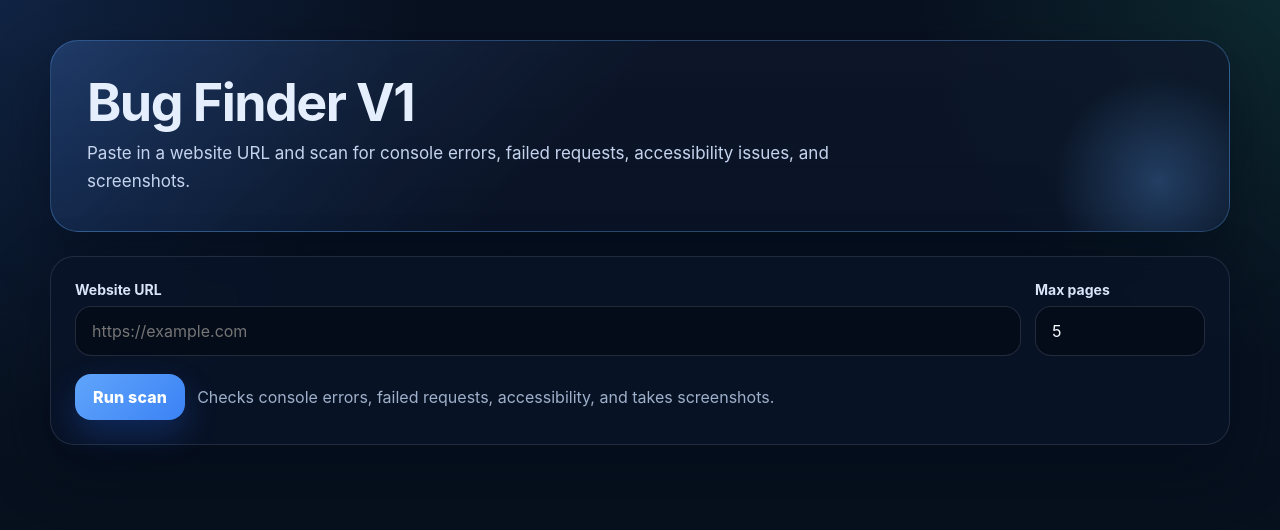
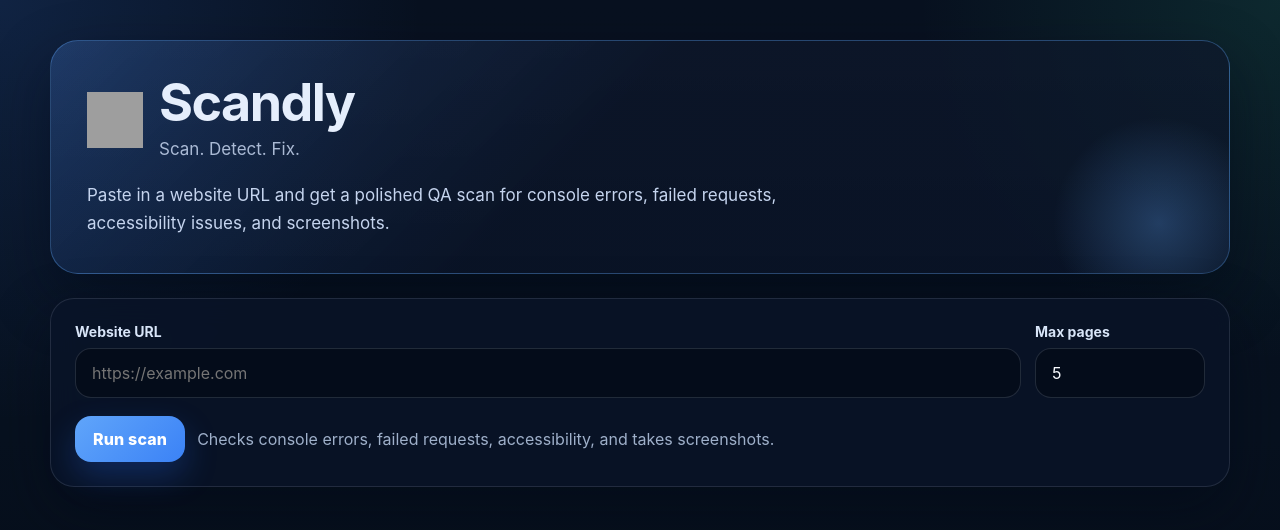
Before and after one commit to joshlhughes94/bug-finder-v1, a Next.js app: page / in a window 1280 px wide. Shown: the top 530 px of the page. Built offline with nearby package versions, Linux system fonts and the light colour scheme; grey boxes are pictures that could not be loaded.

Commit message:
Update Scandly metadata

```diff
--- a/src/app/layout.tsx
+++ b/src/app/layout.tsx
@@ -13,8 +13,11 @@
 });
 
 export const metadata: Metadata = {
-  title: "Create Next App",
-  description: "Generated by create next app",
+  title: "Scandly",
+  description: "Scan. Detect. Fix.",
+  icons: {
+    icon: "/logo.png",
+  },
 };
 
 export default function RootLayout({
--- a/src/app/page.tsx
+++ b/src/app/page.tsx
@@ -1,14 +1,31 @@
-import ScanForm from "../components/ScanForm";
+import Image from "next/image";
+import ScanForm from "@/components/ScanForm";
 
 export default function HomePage() {
   return (
     <main className="page">
       <div className="container">
         <div className="hero">
-          <h1>Bug Finder V1</h1>
-          <p>
-            Paste in a website URL and scan for console errors, failed requests,
-            accessibility issues, and screenshots.
+          <div style={{ display: "flex", alignItems: "center", gap: 16 }}>
+            <Image
+              src="/logo.png"
+              alt="Scandly logo"
+              width={56}
+              height={56}
+              priority
+            />
+
+            <div>
+              <h1 style={{ margin: 0 }}>Scandly</h1>
+              <p style={{ margin: "6px 0 0 0", opacity: 0.85 }}>
+                Scan. Detect. Fix.
+              </p>
+            </div>
+          </div>
+
+          <p style={{ marginTop: 18 }}>
+            Paste in a website URL and get a polished QA scan for console errors,
+            failed requests, accessibility issues, and screenshots.
           </p>
         </div>
 
```
Also changed, not shown: 1 other file (tests, documents, lock files or other folders).
